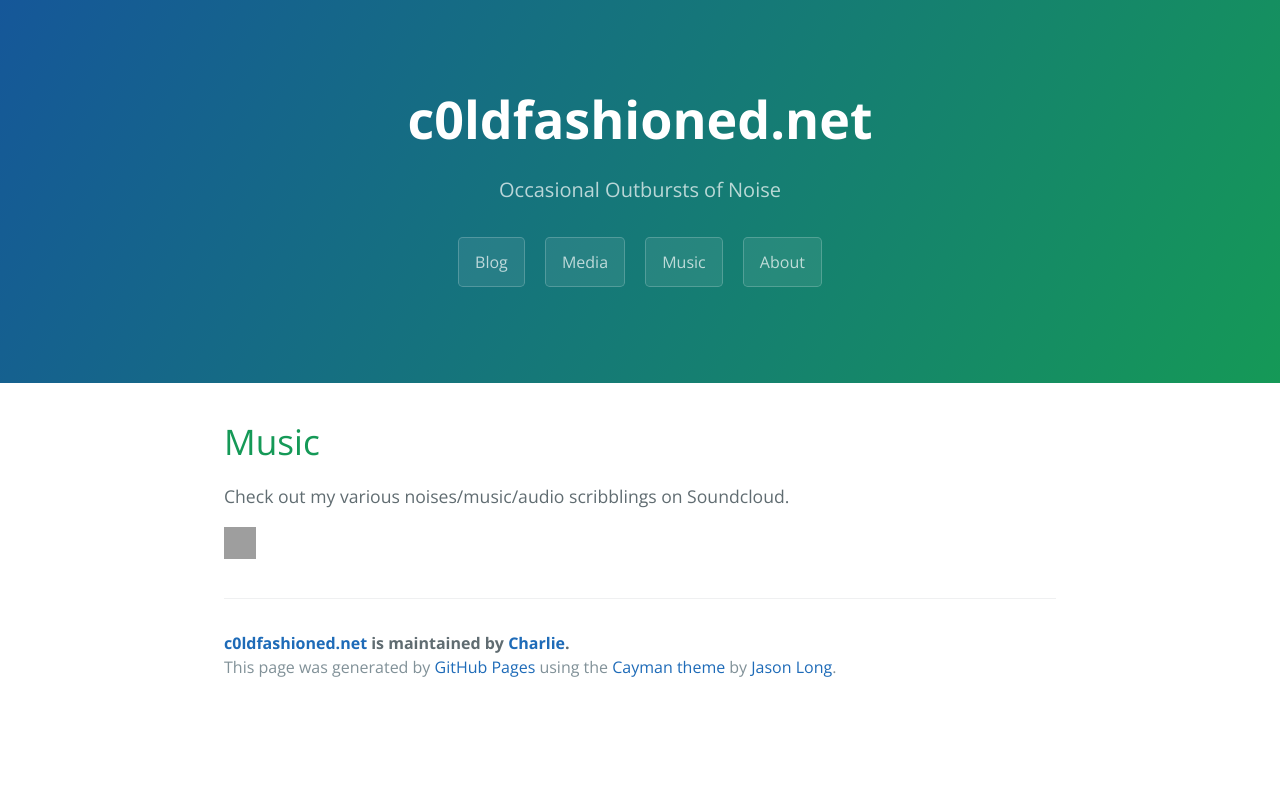
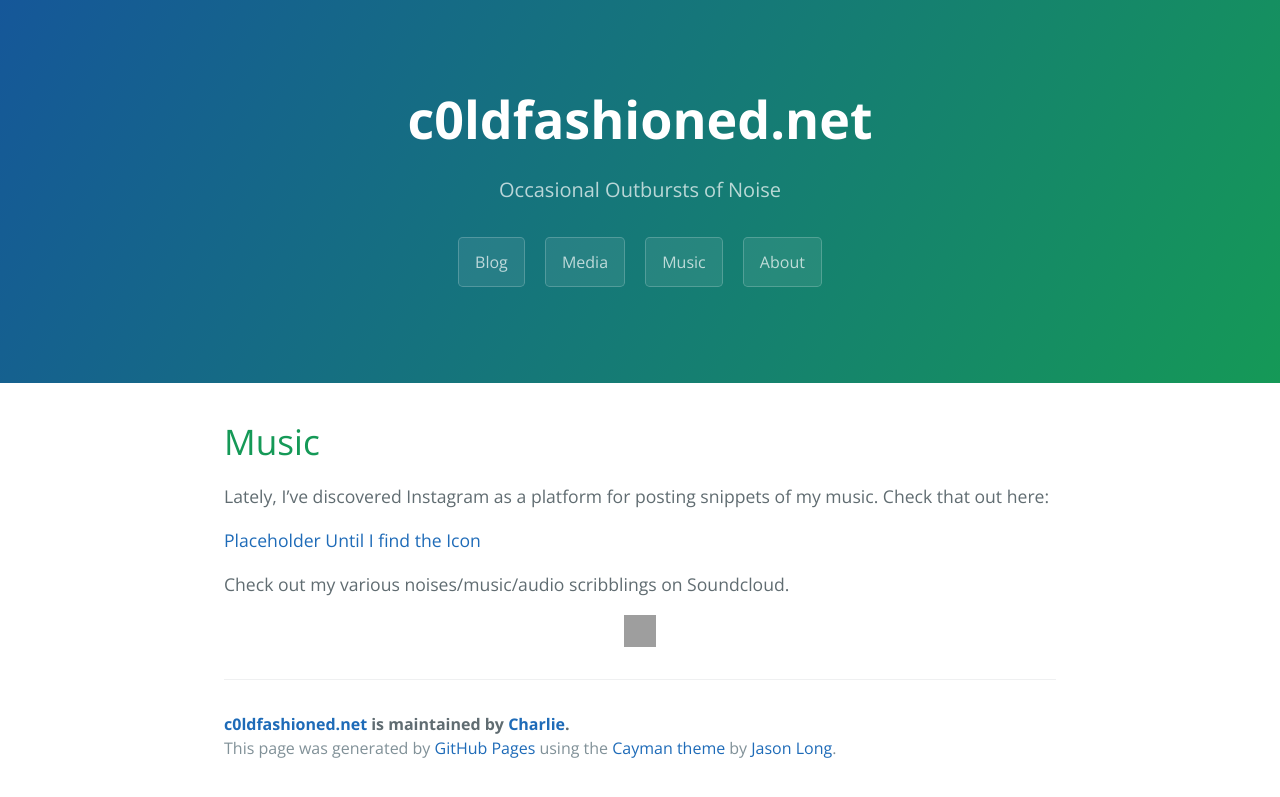
Before and after one commit to coldfashioned/coldfashioned.github.io, a Jekyll site: the page built from _pages/music.md, in a window 1280 px wide. Shown: the top 797 px of the page. Built offline with Jekyll 4.4.1, drawn with Linux system fonts in a browser that asks for light colours; grey boxes are pictures that could not be loaded.

```diff
--- a/_pages/music.md
+++ b/_pages/music.md
@@ -4,5 +4,9 @@ title: Music
 permalink: /music/
 ---
 
+Lately, I've discovered Instagram as a platform for posting snippets of my music. Check that out here:
+
+[Placeholder Until I find the Icon](https://www.instagram.com/c_0ldfashioned/)
+
 Check out my various noises/music/audio scribblings on Soundcloud.
-<iframe allowtransparency="true" scrolling="no" frameborder="no" src="https://w.soundcloud.com/icon/?url=http%3A%2F%2Fsoundcloud.com%2Fcold_fashioned&color=orange_white&size=32" style="width: 32px; height: 32px;"></iframe>
+<iframe allowtransparency="true" scrolling="no" frameborder="no" src="https://w.soundcloud.com/icon/?url=http%3A%2F%2Fsoundcloud.com%2Fcold_fashioned&color=orange_white&size=32" style="width: 32px; height: 32px;"></iframe>{: .center-image}
```
Also changed, not shown: _pages/media.md (+4 -4 lines), _posts/2020-01-20-NewYear20.md (added, +36 -0 lines).
